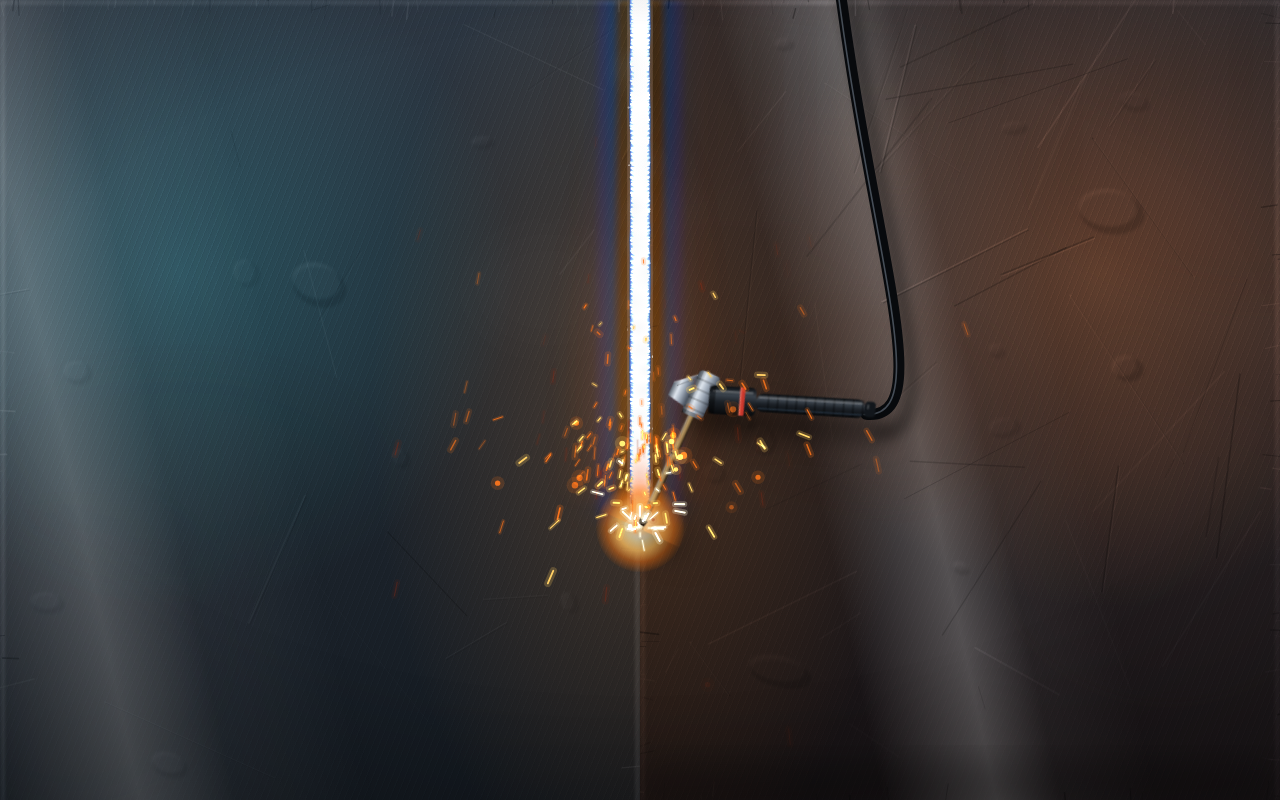
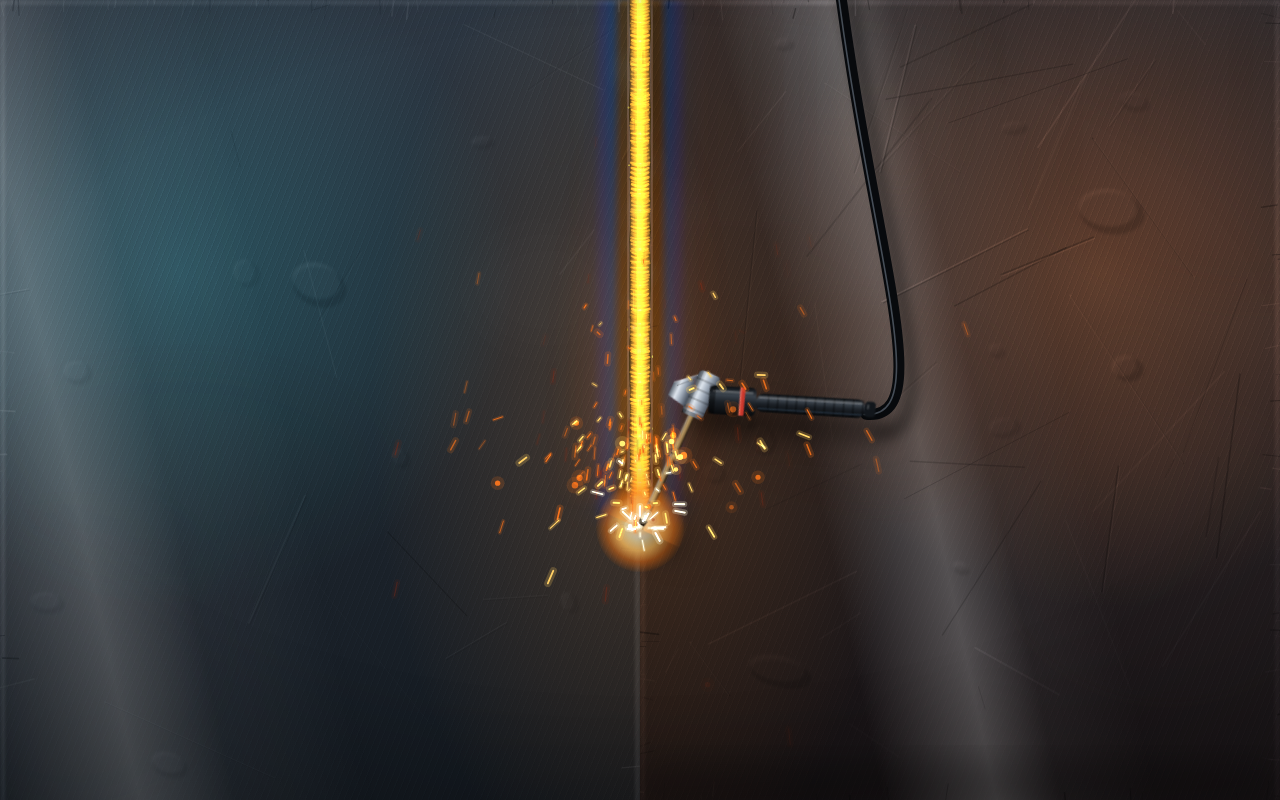
Before and after one commit to 13-13xo/13-13xo.github.io, a plain HTML site: page index.html in a window 1280 px wide. Drawn offline with Linux system fonts and the light colour scheme; animation ran at ten frames a second.

Commit message:
Weld cools over 30 seconds, hide the scrollbar on the weld
The bead starts red-hot orange and the heat tint and glow fade to bare
steel over about 30 seconds after the run ends. Side scrollbars are
hidden (they still scroll) so none sits on the weld joint.

Co-Authored-By: Claude Sonnet 5.5 <noreply@anthropic.com>

```diff
--- a/index.html
+++ b/index.html
@@ -7,6 +7,9 @@
 <title>Our Games</title>
 <link rel="icon" type="image/svg+xml" href="favicon.svg">
 <style>
+  /* how hot the weld still is: 1 the moment the run ends, 0 after about 30 seconds */
+  @property --heat { syntax: '<number>'; inherits: true; initial-value: 1; }
+
   :root {
     --seam: 26px;
     --ink: #080a0d;
@@ -65,16 +68,11 @@
     overflow-x: hidden;
     overflow-y: auto;
     overscroll-behavior: contain;
-    scrollbar-width: thin;
+    scrollbar-width: none;
     isolation: isolate;
   }
 
-  .side::-webkit-scrollbar { width: 9px; }
-  .side::-webkit-scrollbar-thumb {
-    background: rgba(20,24,28,.32);
-    border-radius: 9px;
-  }
-  .side::-webkit-scrollbar-track { background: transparent; }
+  .side::-webkit-scrollbar { display: none; }
 
   .side::before {
     content: "";
@@ -144,7 +142,7 @@
     pointer-events: none;
     filter: blur(2px);
     mix-blend-mode: color;
-    opacity: .48;
+    opacity: calc(.14 + .34 * var(--heat, 0));
   }
   .his .haz {
     right: 0;
@@ -333,6 +331,7 @@
       rgba(255,80,0,.09) 62%,
       transparent 78%);
     filter: blur(18px);
+    opacity: calc(.55 * var(--heat, 0));
     animation: bloom 2.6s ease-out 2.0s both;
   }
 
@@ -341,7 +340,7 @@
     inset: 0;
     z-index: 1;
     filter: drop-shadow(0 0 5px rgba(150,195,255,.4))
-            drop-shadow(0 0 16px rgba(255,120,30,.28));
+            drop-shadow(0 0 16px rgba(255,120,30,calc(.08 + .3 * var(--heat, 0))));
   }
 
   .bead {
@@ -349,8 +348,15 @@
     width: 100%;
     height: 100%;
     overflow: visible;
-    animation: beadSettle 2.4s ease-out calc(var(--t0) + var(--run) - .25s) both;
-  }
+    /* red-hot orange while fresh, cooling to bare steel */
+    filter: sepia(calc(.9 * var(--heat, 0))) saturate(calc(1 + 2.6 * var(--heat, 0))) brightness(calc(1 + .3 * var(--heat, 0)));
+  }
+
+  .stage {
+    animation: cool 30s cubic-bezier(.25,.55,.3,1) calc(var(--t0) + var(--run)) both;
+  }
+
+  @keyframes cool { from { --heat: 1; } to { --heat: 0; } }
 
   /* ---------- TIG torch rig ---------- */
   .rig {
@@ -449,11 +455,6 @@
     100% { opacity: .55; filter: blur(18px); }
   }
 
-  @keyframes beadSettle {
-    0%   { filter: brightness(2.6) saturate(1.6); }
-    100% { filter: brightness(1) saturate(1); }
-  }
-
   @keyframes rise {
     from { opacity: 0; transform: translateY(18px); }
     to   { opacity: 1; transform: none; }
@@ -485,6 +486,7 @@
     .side, .seam, .seam::before, .bead, .beadwrap, .haz, .rig, .content, .duo { animation: none !important; }
     .rig { display: none; }
     .beadwrap, .haz, .seam::before { -webkit-mask-image: none; mask-image: none; }
+    .stage { animation: none; --heat: 0; }
   }
 
   /* ---------- the shared title: one game, fused across the seam ---------- */
```
